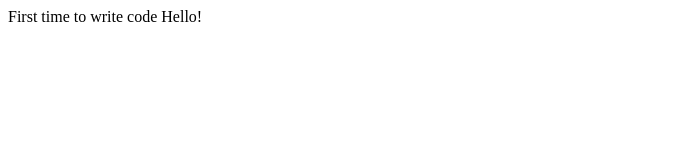
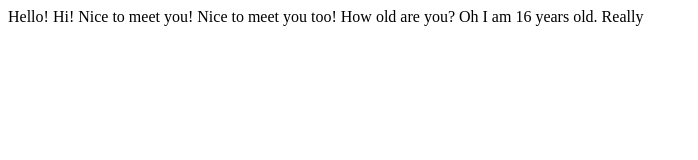
Before and after one commit to 18lis/18lis.github.io, a plain HTML site: page index.html in a window 1280 px wide. Shown: the whole page, without its empty margins (0-698 px from the left). Drawn offline with Linux system fonts and the light colour scheme.

Commit message:
Update index.html

```diff
--- a/index.html
+++ b/index.html
@@ -1,10 +1,16 @@
 <html>
 <head>
-First time to write code
+<title>boring conversation</title>
 </head>
 
 <body>
 Hello!
+Hi!
+Nice to meet you!
+Nice to meet you too!
+How old are you?
+Oh I am 16 years old.
+Really
 </body>
 
 </html>
```
